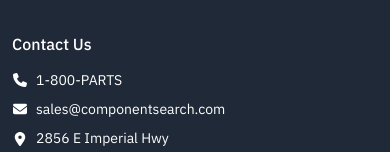
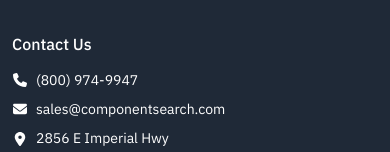
Before and after one commit to sistlasre/component_search_frontend, a React (Create React App) app: page /forgot-password in a window 390 px wide. Shown: the part 1804-1956 px from the top of the page. Built offline with nearby package versions, Linux system fonts and the light colour scheme; no server answers.

Commit message:
Updating footer phone number

```diff
--- a/src/components/Footer.js
+++ b/src/components/Footer.js
@@ -69,7 +69,7 @@
             <ul className="list-unstyled small">
               <li className="mb-2 d-flex align-items-center">
                 <FontAwesomeIcon icon={faPhone} className="me-2" style={{ width: '16px' }} />
-                <span>1-800-PARTS</span>
+                <span>(800) 974-9947</span>
               </li>
               <li className="mb-2 d-flex align-items-center">
                 <FontAwesomeIcon icon={faEnvelope} className="me-2" style={{ width: '16px' }} />
```
